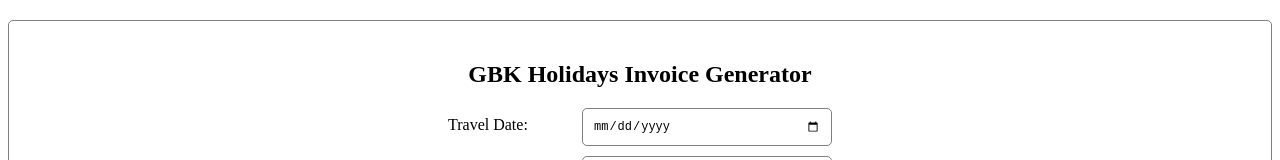
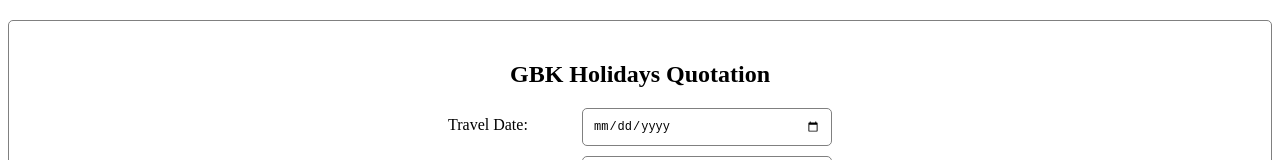
Before and after one commit to luckyandeee/quote, a plain HTML site: page index.html in a window 1280 px wide. Shown: the top 160 px of the page. Drawn offline with Linux system fonts and the light colour scheme.

Commit message:
Update index.html

```diff
--- a/index.html
+++ b/index.html
@@ -11,7 +11,7 @@
 
 <body>
    <form>
-      <h2>GBK Holidays Invoice Generator</h2>
+      <h2>GBK Holidays Quotation</h2>
       <label for="traveldate">Travel Date:</label>
       <input type="date" id="traveldate" name="traveldate"><br>
       <label for="tripenddate">Trip end Date:</label>
```
